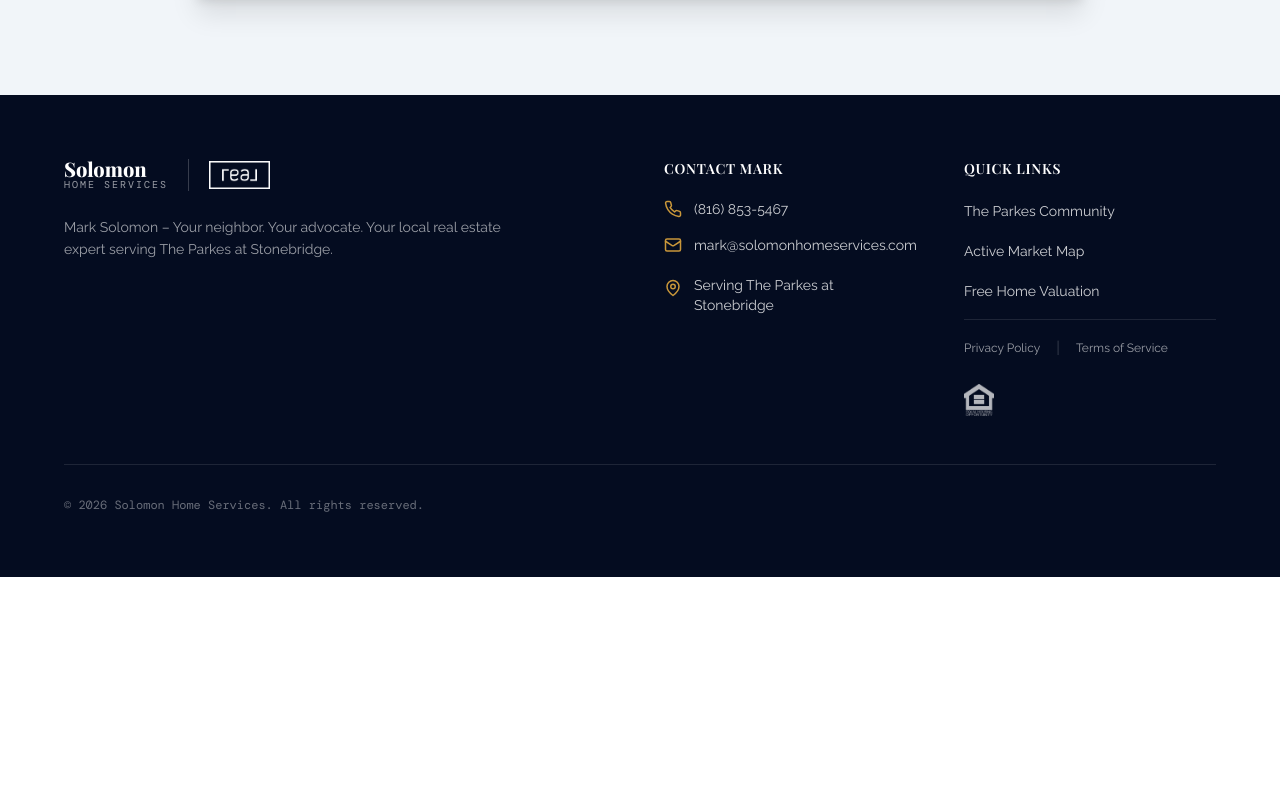
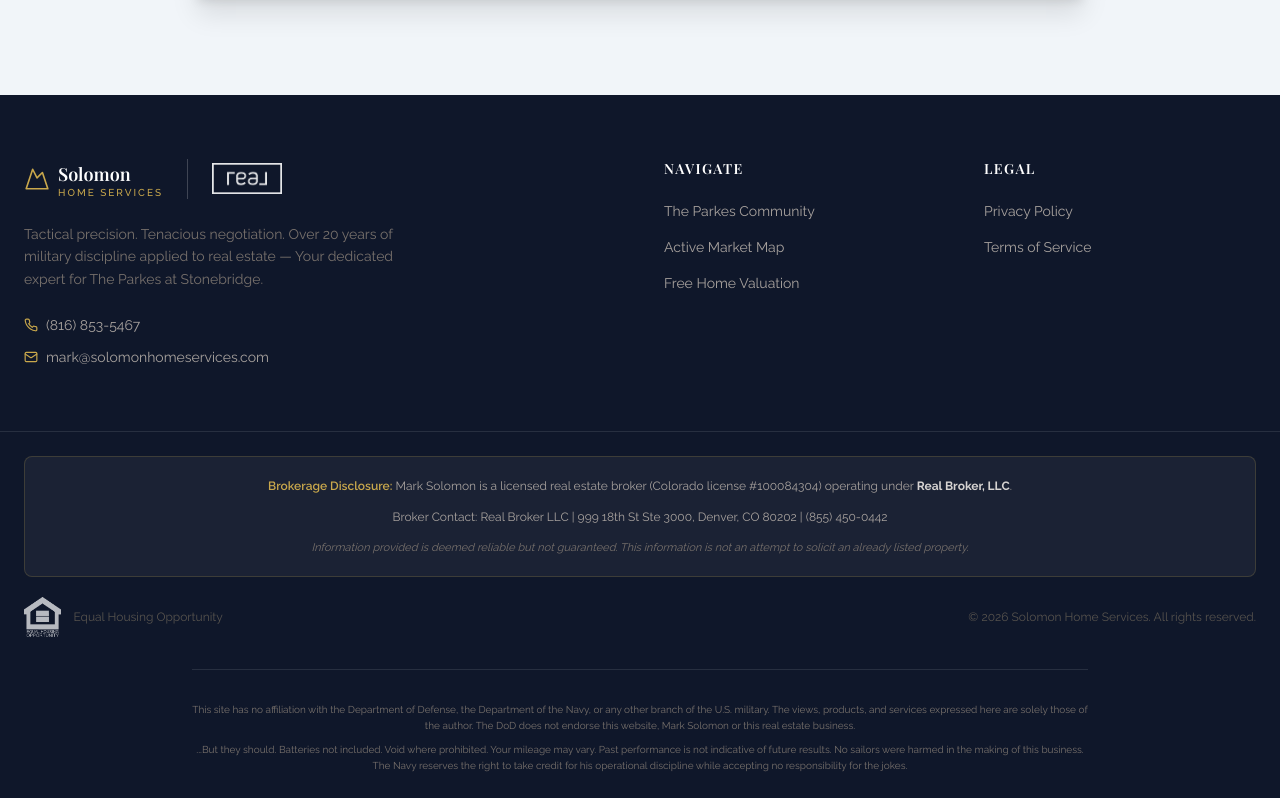
Before and after one commit to lasersolosbd/Parkes-at-Stonebridge-Microsite, a Next.js app: page / in a window 1280 px wide. Shown: the part 2726-3524 px from the top of the page. Before the commit the page ends 3303 px from the top, so only its background shows below. Built offline with nearby package versions, Linux system fonts and the light colour scheme; a web font is replaced by a local one.

Commit message:
Update Footer.tsx

```diff
--- a/components/Footer.tsx
+++ b/components/Footer.tsx
@@ -1,75 +1,130 @@
-import { Phone, Mail, MapPin } from "lucide-react";
 import Link from "next/link";
+import { Mountain, Phone, Mail } from "lucide-react";
 
 export default function Footer() {
   const currentYear = new Date().getFullYear();
 
   return (
-    <footer className="bg-navy-950 text-white py-16 px-6 lg:px-16">
-      <div className="max-w-7xl mx-auto grid grid-cols-1 md:grid-cols-4 gap-12">
+    <footer className="bg-[#0f172a] text-stone-400">
+      <div className="max-w-7xl mx-auto px-6 py-16 grid grid-cols-1 md:grid-cols-2 lg:grid-cols-4 gap-12">
+        {/* Brand Column with Co-Branding Rules */}
+        <div className="lg:col-span-2">
 
-        {/* Brand Block */}
-        <div className="col-span-1 md:col-span-2">
-          {/* Logo is now a clickable link */}
-          <Link href="/" className="inline-flex items-center gap-5 mb-6 hover:opacity-80 transition-opacity">
-            <div className="flex flex-col">
-              <span className="font-display text-xl font-extrabold text-white leading-none">Solomon</span>
-              <span className="font-mono text-[10px] tracking-[0.2em] uppercase text-white/60 -mt-0.5">Home Services</span>
+          {/* CO-BRANDING LOGOS */}
+          <div className="flex items-center gap-6 mb-6">
+            {/* Your Logo */}
+            <Link href="/" className="flex items-center gap-2 hover:opacity-80 transition-opacity">
+              <Mountain size={26} className="text-[#c9a84c]" strokeWidth={1.5} />
+              <div className="flex flex-col leading-none">
+                <span className="text-white text-lg font-semibold font-display">
+                  Solomon
+                </span>
+                <span className="text-[#c9a84c] text-[10px] tracking-[0.2em] uppercase font-medium">
+                  Home Services
+                </span>
               </div>
-            <div className="h-8 w-px bg-white/20" />
-            <img src="/real-broker-logo-light.png" alt="Real Broker" className="h-7 w-auto object-contain" />
             </Link>
-          <p className="text-white/60 text-sm leading-relaxed max-w-md">
-            Mark Solomon – Your neighbor. Your advocate. Your local real estate expert serving The Parkes at Stonebridge.
-          </p>
+
+            {/* Separator Line per Real Broker Rules */}
+            <div className="w-px h-10 bg-white/20"></div>
+
+            {/* Real Broker Logo */}
+            <div className="flex items-center">
+              <img
+                src="/real-broker-logo-light.png"
+                alt="Real Broker, LLC"
+                className="h-8 object-contain opacity-90"
+              />
+            </div>
           </div>
 
+          <p className="text-stone-500 text-sm leading-relaxed max-w-sm mb-6">
+            Tactical precision. Tenacious negotiation. Over 20 years of military discipline applied to real estate — Your dedicated expert for The Parkes at Stonebridge.
+          </p>
+
           {/* Contact Info */}
-        <div>
-          <h4 className="font-display text-sm font-semibold text-white uppercase tracking-wider mb-5">Contact Mark</h4>
-          <ul className="space-y-4">
-            <li>
-              <a href="tel:+18168535467" className="flex items-center gap-3 text-white/80 hover:text-gold-500 transition-colors text-sm">
-                <Phone size={18} className="text-gold-500 flex-shrink-0" />
+          <div className="flex flex-col gap-3">
+            <a href="tel:+18168535467" className="flex items-center gap-2 text-sm text-stone-400 hover:text-[#c9a84c] transition-colors duration-200">
+              <Phone size={14} className="text-[#c9a84c]" />
               (816) 853-5467
             </a>
-            </li>
-            <li>
-              <a href="mailto:mark@solomonhomeservices.com" className="flex items-center gap-3 text-white/80 hover:text-gold-500 transition-colors text-sm">
-                <Mail size={18} className="text-gold-500 flex-shrink-0" />
+            <a href="mailto:mark@solomonhomeservices.com" className="flex items-center gap-2 text-sm text-stone-400 hover:text-[#c9a84c] transition-colors duration-200">
+              <Mail size={14} className="text-[#c9a84c]" />
               mark@solomonhomeservices.com
             </a>
+          </div>
+        </div>
+
+        {/* Quick Links */}
+        <div>
+          <h4 className="text-white text-sm font-semibold tracking-widest uppercase mb-5 font-display">
+            Navigate
+          </h4>
+          <ul className="flex flex-col gap-3">
+            {[
+              { href: "/#hero", label: "The Parkes Community" },
+              { href: "/#map", label: "Active Market Map" },
+              { href: "/#contact", label: "Free Home Valuation" }
+            ].map((link) => (
+              <li key={link.href}>
+                <Link href={link.href} className="text-sm text-stone-400 hover:text-[#c9a84c] transition-colors duration-200">
+                  {link.label}
+                </Link>
               </li>
-            <li className="flex items-start gap-3 text-white/80 text-sm pt-1">
-              <MapPin size={18} className="text-gold-500 flex-shrink-0 mt-1" />
-              Serving The Parkes at Stonebridge
-            </li>
+            ))}
           </ul>
         </div>
 
-        {/* Quick Links & Legal */}
+        {/* Legal Links */}
         <div>
-          <h4 className="font-display text-sm font-semibold text-white uppercase tracking-wider mb-5">Quick Links</h4>
-          <ul className="space-y-4">
-            <li><Link href="/#hero" className="text-white/80 hover:text-gold-500 transition-colors text-sm">The Parkes Community</Link></li>
-            <li><Link href="/#map" className="text-white/80 hover:text-gold-500 transition-colors text-sm">Active Market Map</Link></li>
-            <li><Link href="/#contact" className="text-white/80 hover:text-gold-500 transition-colors text-sm">Free Home Valuation</Link></li>
-            <li className="pt-4 border-t border-white/10 flex items-center gap-4">
-              <Link href="/privacy" className="text-white/60 hover:text-gold-500 transition-colors text-xs">Privacy Policy</Link>
-              <span className="text-white/20">|</span>
-              <Link href="/terms" className="text-white/60 hover:text-gold-500 transition-colors text-xs">Terms of Service</Link>
-            </li>
-            <li className="pt-2">
-              <img src="/equal-housing-opportunity-logo.png" alt="Equal Housing" className="h-8 w-auto invert opacity-70" />
-            </li>
+          <h4 className="text-white text-sm font-semibold tracking-widest uppercase mb-5 font-display">
+            Legal
+          </h4>
+          <ul className="flex flex-col gap-3">
+            <li><Link href="/privacy" className="text-sm text-stone-400 hover:text-[#c9a84c]">Privacy Policy</Link></li>
+            <li><Link href="/terms" className="text-sm text-stone-400 hover:text-[#c9a84c]">Terms of Service</Link></li>
           </ul>
         </div>
       </div>
 
-      <div className="max-w-7xl mx-auto border-t border-white/10 mt-12 pt-8 text-center md:text-left">
-        <p className="text-white/40 text-xs font-mono">
-          &copy; {currentYear} Solomon Home Services. All rights reserved.
+      {/* CREC Compliance Bar & Disclaimer */}
+      <div className="border-t border-white/10">
+        <div className="max-w-7xl mx-auto px-6 py-6">
+          <div className="bg-white/5 border border-[#c9a84c]/20 rounded-lg px-5 py-5 mb-5 space-y-3">
+            <p className="text-center text-xs text-stone-400 leading-relaxed">
+              <span className="text-[#c9a84c] font-semibold">Brokerage Disclosure:</span>{" "}
+              Mark Solomon is a licensed real estate broker (Colorado license #100084304) operating under{" "}
+              <strong className="text-stone-300">Real Broker, LLC</strong>.
             </p>
+            <p className="text-center text-xs text-stone-400 leading-relaxed">
+               Broker Contact: Real Broker LLC | 999 18th St Ste 3000, Denver, CO 80202 | (855) 450-0442
+            </p>
+            <p className="text-center text-[11px] text-stone-500 italic">
+              Information provided is deemed reliable but not guaranteed. This information is not an attempt to solicit an already listed property.
+            </p>
+          </div>
+
+          <div className="flex flex-col md:flex-row items-center justify-between gap-4 text-xs text-stone-600 mb-8">
+            <div className="flex items-center gap-3">
+              <img src="/equal-housing-opportunity-logo.png" alt="Equal Housing Opportunity" className="h-10 object-contain invert mix-blend-screen opacity-70" />
+              <span>Equal Housing Opportunity</span>
+            </div>
+            <p className="text-center">
+              © {currentYear} Solomon Home Services. All rights reserved.
+            </p>
+          </div>
+
+          {/* THE DoD DISCLAIMER */}
+          <div className="pt-8 border-t border-white/10 text-[10px] leading-[1.6] text-stone-500 text-center max-w-4xl mx-auto">
+            <p className="mb-2">
+              This site has no affiliation with the Department of Defense, the Department of the Navy, or any other branch of the U.S. military. The views, products, and services expressed here are solely those of the author. The DoD does not endorse this website, Mark Solomon or this real estate business.
+            </p>
+            <p>
+              ...But they should. Batteries not included. Void where prohibited. Your mileage may vary. Past performance is not indicative of future results. No sailors were harmed in the making of this business. The Navy reserves the right to take credit for his operational discipline while accepting no responsibility for the jokes.
+            </p>
+          </div>
+
+        </div>
       </div>
     </footer>
   );
```
Lines whose indentation alone changed are shown as unchanged.
